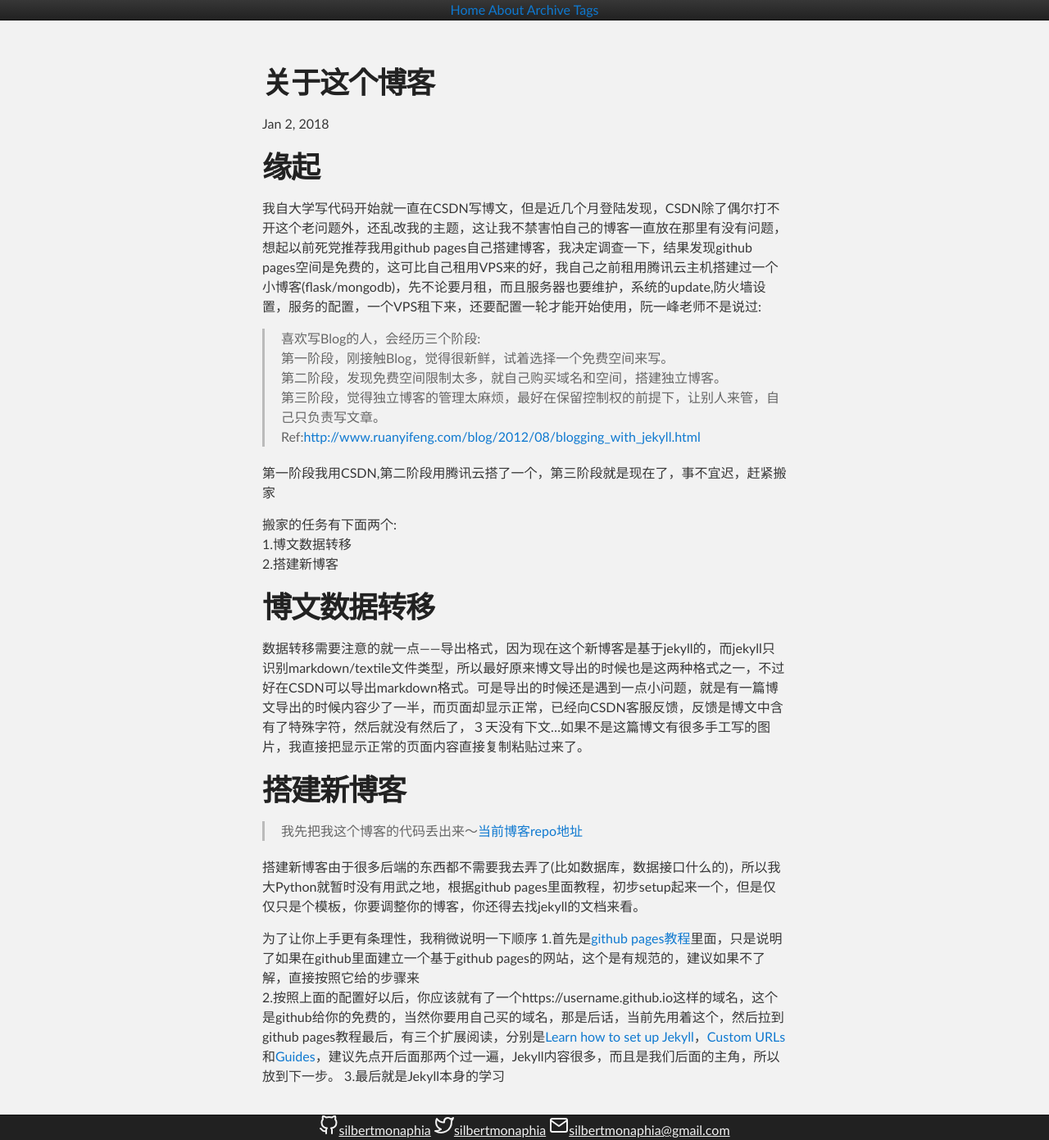
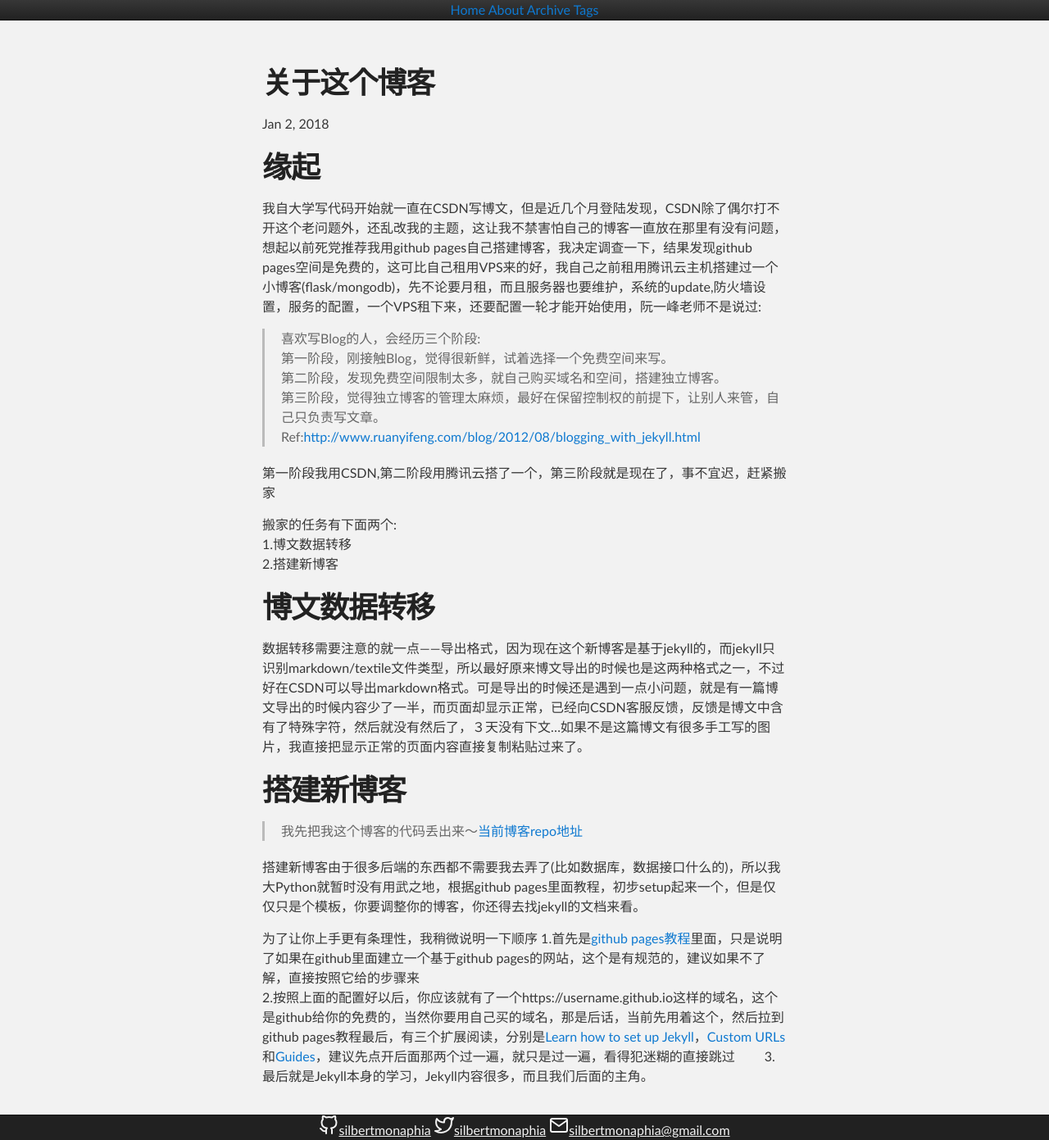
Before and after one commit to silbertmonaphia/silbertmonaphia.github.io, a Jekyll site: the page built from _posts/2018-01-02-关于这个博客.md, in a window 1280 px wide. Shown: the whole page at 82% size. Built offline with Jekyll 4.4.1, drawn with Linux system fonts in a browser that asks for light colours; our own code applies the rules of GitHub Pages for plain Markdown files; the repository's description, which GitHub fills in, is left out.

Commit message:
Update 2018-01-02-关于这个博客.md

```diff
--- a/_posts/2018-01-02-关于这个博客.md
+++ b/_posts/2018-01-02-关于这个博客.md
@@ -27,5 +27,5 @@
 
 为了让你上手更有条理性，我稍微说明一下顺序
 1.首先是[github pages教程](https://pages.github.com/)里面，只是说明了如果在github里面建立一个基于github pages的网站，这个是有规范的，建议如果不了解，直接按照它给的步骤来
-2.按照上面的配置好以后，你应该就有了一个https://username.github.io这样的域名，这个是github给你的免费的，当然你要用自己买的域名，那是后话，当前先用着这个，然后拉到github pages教程最后，有三个扩展阅读，分别是[Learn how to set up Jekyll](https://jekyllrb.com/docs/quickstart/)，[Custom URLs](https://help.github.com/articles/using-a-custom-domain-with-github-pages/)和[Guides](https://help.github.com/categories/github-pages-basics/)，建议先点开后面那两个过一遍，Jekyll内容很多，而且是我们后面的主角，所以放到下一步。
-3.最后就是Jekyll本身的学习
+2.按照上面的配置好以后，你应该就有了一个https://username.github.io这样的域名，这个是github给你的免费的，当然你要用自己买的域名，那是后话，当前先用着这个，然后拉到github pages教程最后，有三个扩展阅读，分别是[Learn how to set up Jekyll](https://jekyllrb.com/docs/quickstart/)，[Custom URLs](https://help.github.com/articles/using-a-custom-domain-with-github-pages/)和[Guides](https://help.github.com/categories/github-pages-basics/)，建议先点开后面那两个过一遍，就只是过一遍，看得犯迷糊的直接跳过
+3.最后就是Jekyll本身的学习，Jekyll内容很多，而且我们后面的主角。
```
